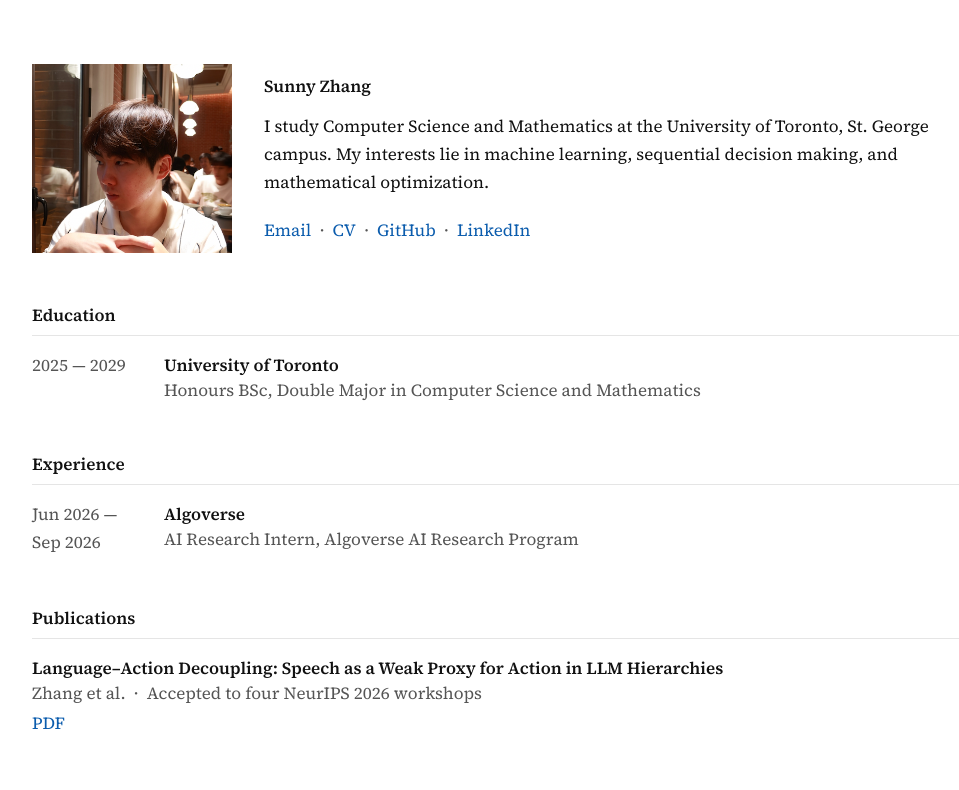
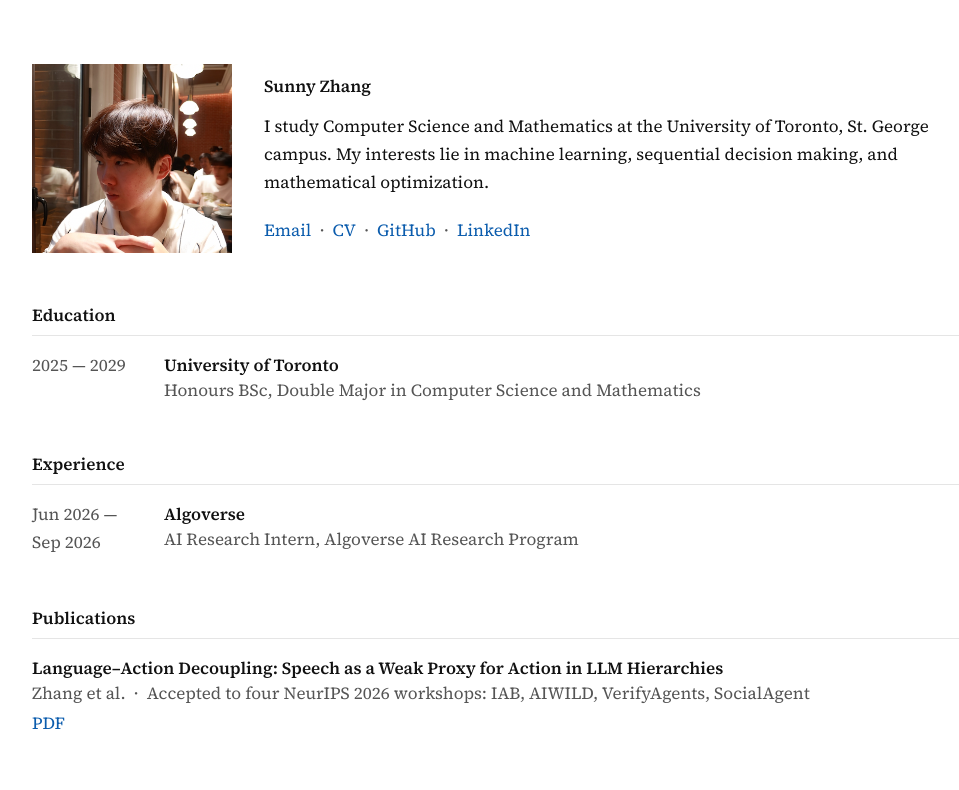
Before and after one commit to sunnysanitize/portfolio-website, a Next.js app: page / in a window 1280 px wide. Shown: the top 790 px of the page, without its empty margins (136-1095 px from the left). Built offline with nearby package versions, Linux system fonts and the light colour scheme.

Commit message:
name the four workshops on the publication line

```diff
--- a/app/page.tsx
+++ b/app/page.tsx
@@ -26,7 +26,8 @@ const publications = [
     title:
       "Language–Action Decoupling: Speech as a Weak Proxy for Action in LLM Hierarchies",
     authors: "Zhang et al.",
-    venue: "Accepted to four NeurIPS 2026 workshops",
+    venue:
+      "Accepted to four NeurIPS 2026 workshops: IAB, AIWILD, VerifyAgents, SocialAgent",
     paperUrl: "/language-action-decoupling.pdf",
   },
 ];
```
